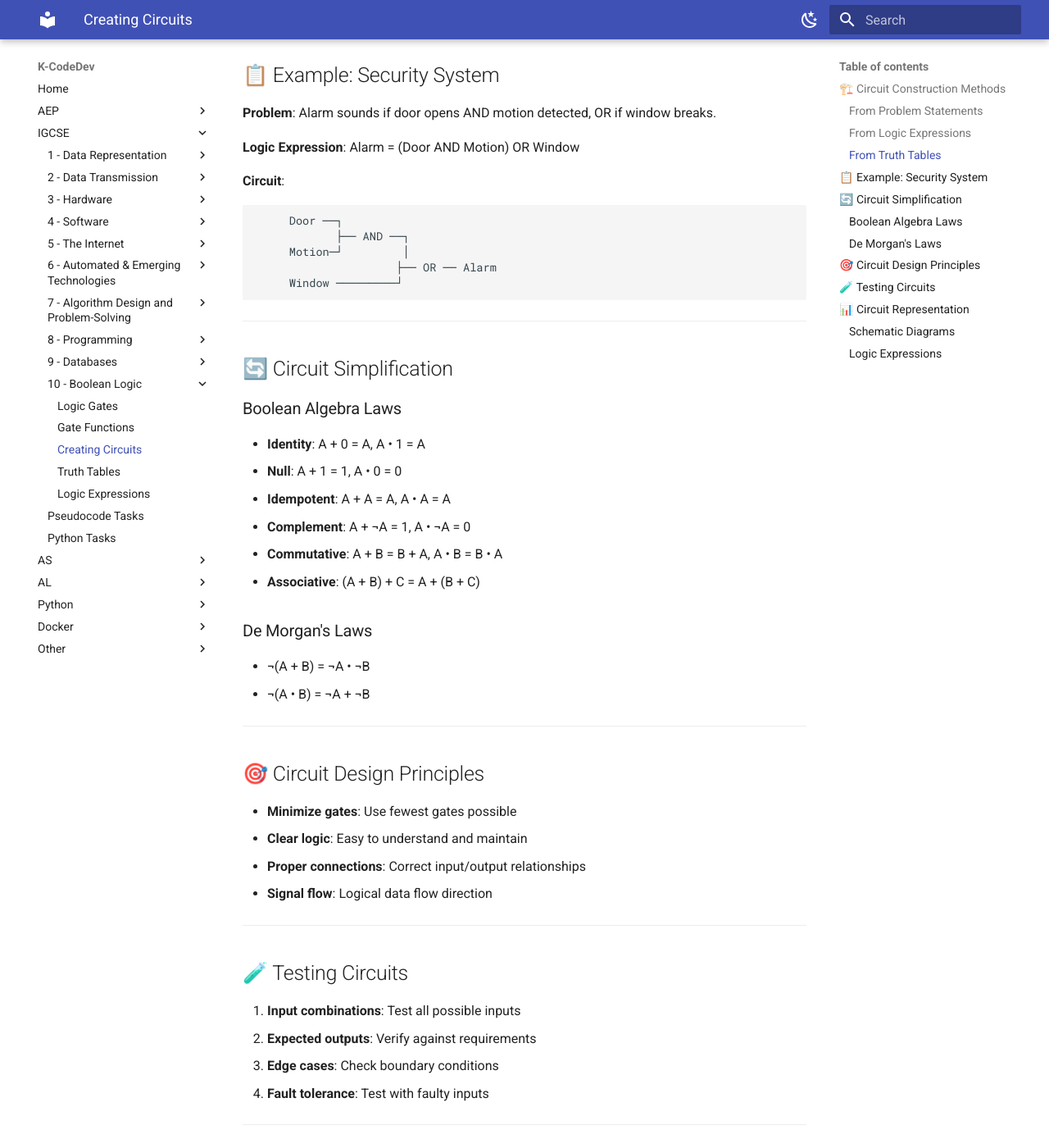
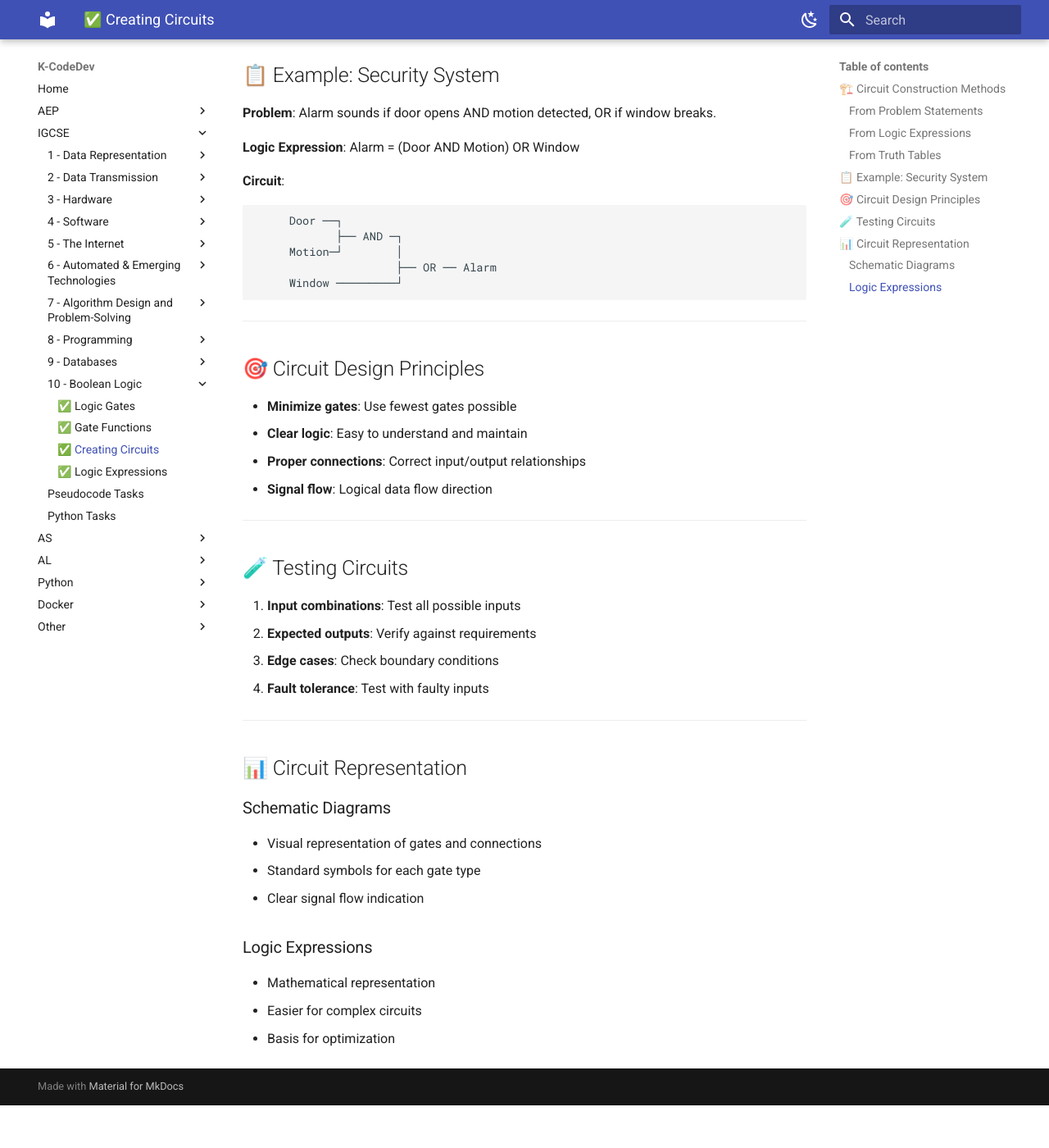
Before and after one commit to kcodedev/mkdocs, an MkDocs documentation site: the page built from docs/IG/10-logic-gates-circuits/creating-circuits.md, in a window 1280 px wide and 1400 px high, scrolled down 921 px. Shown: the whole window at 82% size. Built offline with MkDocs 1.6.1 and Material for MkDocs 9.7.7, drawn with Linux system fonts in a browser that asks for light colours; after the commit the page ends 2269 px from its top, so only the background shows below that; some of the changed text lies outside the part shown.

Commit message:
updates to logic gates IGCSE

````diff
--- a/docs/IG/10-logic-gates-circuits/creating-circuits.md
+++ b/docs/IG/10-logic-gates-circuits/creating-circuits.md
@@ -35,30 +35,13 @@ Logic circuits combine multiple gates to perform complex operations. They can be
 **Circuit**:
 ```
      Door ──┐
-            ├── AND ──┐
-     Motion─┘         │
+            ├── AND ─┐
+     Motion─┘        │
                      ├── OR ── Alarm
      Window ─────────┘
 ```
 
 ---
-
-## 🔄 Circuit Simplification
-
-### Boolean Algebra Laws
-- **Identity**: A + 0 = A, A • 1 = A
-- **Null**: A + 1 = 1, A • 0 = 0
-- **Idempotent**: A + A = A, A • A = A
-- **Complement**: A + ¬A = 1, A • ¬A = 0
-- **Commutative**: A + B = B + A, A • B = B • A
-- **Associative**: (A + B) + C = A + (B + C)
-
-### De Morgan's Laws
-- ¬(A + B) = ¬A • ¬B
-- ¬(A • B) = ¬A + ¬B
-
----
-
 ## 🎯 Circuit Design Principles
 
 - **Minimize gates**: Use fewest gates possible
@@ -88,12 +71,3 @@ Logic circuits combine multiple gates to perform complex operations. They can be
 - Mathematical representation
 - Easier for complex circuits
 - Basis for optimization
-📝 **Key Points:**
-
-
-
-- Circuits built from problem statements, expressions, truth tables ✅
-- Boolean algebra simplifies circuits ✅
-- De Morgan's laws enable transformations ✅
-- Testing verifies circuit correctness ✅
-- Multiple representation methods available ✅
--- a/mkdocs.yml
+++ b/mkdocs.yml
@@ -159,11 +159,10 @@ nav:
           - Primary Keys: IG/9-databases/primary-keys.md
           - SQL Queries: IG/9-databases/sql-queries.md
       - 10 - Boolean Logic:
-          - Logic Gates: IG/10-logic-gates-circuits/logic-gates.md
-          - Gate Functions: IG/10-logic-gates-circuits/gate-functions.md
-          - Creating Circuits: IG/10-logic-gates-circuits/creating-circuits.md
-          - Truth Tables: IG/10-logic-gates-circuits/truth-tables.md
-          - Logic Expressions: IG/10-logic-gates-circuits/logic-expressions.md
+          - ✅ Logic Gates: IG/10-logic-gates-circuits/logic-gates.md
+          - ✅ Gate Functions: IG/10-logic-gates-circuits/gate-functions.md
+          - ✅ Creating Circuits: IG/10-logic-gates-circuits/creating-circuits.md
+          - ✅ Logic Expressions: IG/10-logic-gates-circuits/logic-expressions.md
       - Pseudocode Tasks: IG/pseudocode-tasks.md
       - Python Tasks: IG/python-tasks.md
   - AS:
````
Also changed, not shown: docs/IG/10-logic-gates-circuits/gate-functions.md (+2 -1 lines), docs/IG/10-logic-gates-circuits/logic-gates.md (+3 -2 lines).
